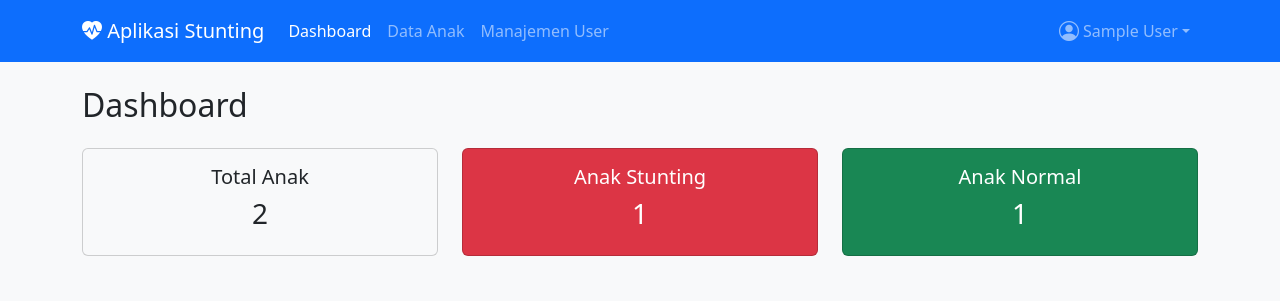
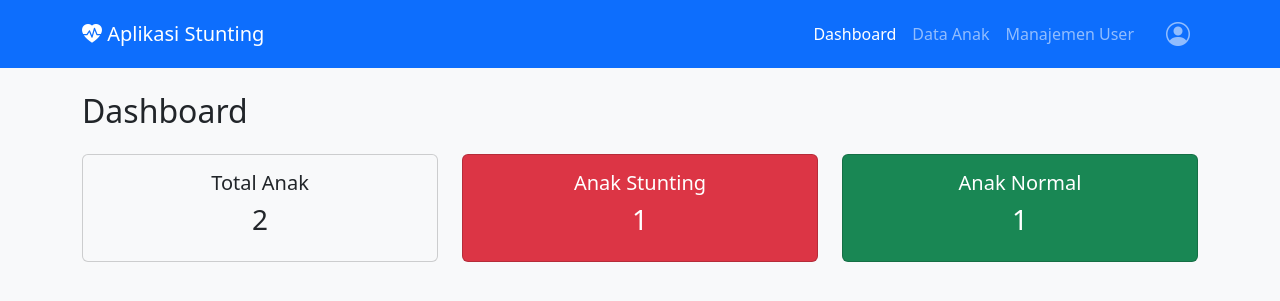
Before and after one commit to mdbahrulilmi/stunting-prediction-flask, a Flask app: page /dashboard in a window 1280 px wide. Shown: the top 301 px of the page. Run offline with Flask 3, Linux system fonts and the light colour scheme; the visitor is signed in with stand-in values (Sample User, id 1).

Commit message:
fix navbar

```diff
--- a/templates/base.html
+++ b/templates/base.html
@@ -13,12 +13,7 @@
         <a class="navbar-brand" href="{{ url_for('dashboard') }}">
                 <i class="bi bi-heart-pulse-fill"></i> Aplikasi Stunting
             </a>
-            {% if session.get('user_id') %}
-            <button class="navbar-toggler" type="button" data-bs-toggle="collapse" data-bs-target="#navbarNav">
-                <span class="navbar-toggler-icon"></span>
-            </button>
-            <div class="collapse navbar-collapse" id="navbarNav">
-                <ul class="navbar-nav me-auto mb-2 mb-lg-0">
+        <ul class="navbar-nav ms-auto d-flex align-items-center">
             <li class="nav-item">
                 <a href="{{ url_for('dashboard') }}" class="nav-link {% if request.endpoint == 'dashboard' %}active{% endif %}">Dashboard</a>
             </li>
@@ -30,26 +25,15 @@
                 <a href="{{ url_for('manajemen_user') }}" class="nav-link {% if request.endpoint == 'manajemen_user' %}active{% endif %}">Manajemen User</a>
             </li>
             {% endif %}
-                </ul>
-
-                <ul class="navbar-nav ms-auto mb-2 mb-lg-0">
-                    <li class="nav-item dropdown">
-                        <a class="nav-link dropdown-toggle d-flex align-items-center" href="#" role="button" data-bs-toggle="dropdown">
-                            <i class="bi bi-person-circle fs-5 me-1"></i>
-                            <span class="d-none d-sm-inline">{{ session.get('nama_lengkap', 'Profil') }}</span>
+            <li class="nav-item ms-3">
+                <a href="{{ url_for('profil') }}" class="nav-link d-flex align-items-center">
+                    <i class="bi bi-person-circle fs-4"></i>
                 </a>
-                        <ul class="dropdown-menu dropdown-menu-end shadow-sm">
-                            <li><a class="dropdown-item" href="{{ url_for('profil') }}"><i class="bi bi-person me-2"></i> Profil</a></li>
-                            <li><hr class="dropdown-divider"></li>
-                            <li><a class="dropdown-item text-danger" href="{{ url_for('logout') }}"><i class="bi bi-box-arrow-right me-2"></i> Logout</a></li>
-                        </ul>
             </li>
         </ul>
     </div>
+</nav>
 
-            {% endif %}
-        </div>
-    </nav>
     <div class="container mt-4">
         {% with messages = get_flashed_messages(with_categories=true) %}
             {% if messages %}
```
Lines whose indentation alone changed are shown as unchanged.
